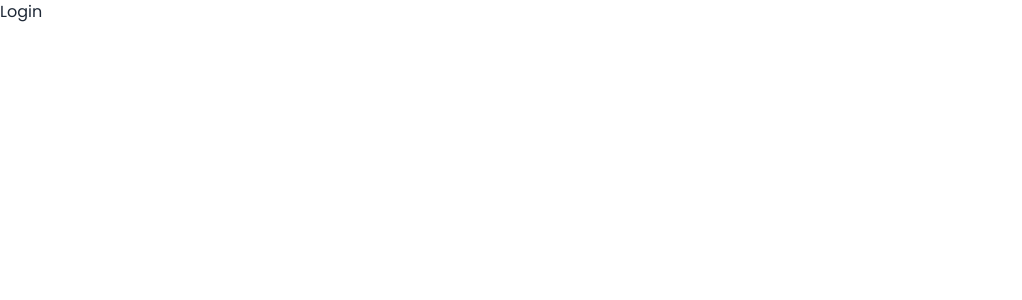
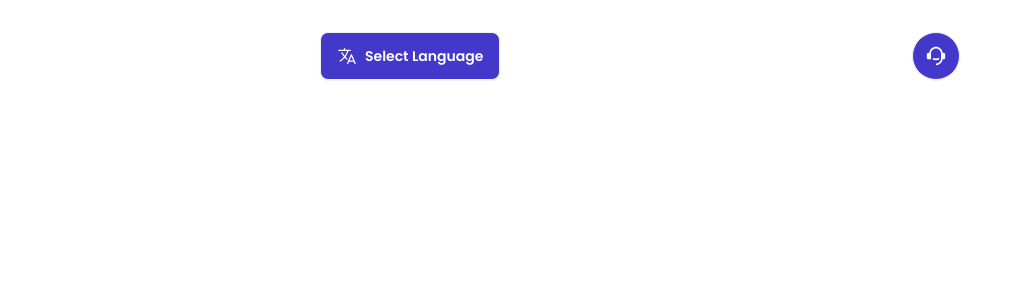
Before and after one commit to nnzaliunx/zalora, a React (Vite) app: page /login in a window 1280 px wide. Shown: the top 300 px of the page, without its empty margins (0-1022 px from the left). Built offline with nearby package versions, Linux system fonts and the light colour scheme.

Commit message:
loginpage setup

```diff
--- a/src/pages/Index.jsx
+++ b/src/pages/Index.jsx
@@ -1,6 +1,6 @@
 import React from "react";
 import MainWrapper from "../components/shared/MainWrapper";
-import Header from "../components/index/Header";
+import Header from "../components/shared/Header";
 import Hero from "../components/index/Hero";
 import Card from "../components/index/Card";
 import Footer from "../components/index/Footer";
--- a/src/pages/Login.jsx
+++ b/src/pages/Login.jsx
@@ -1,9 +1,13 @@
-import React from 'react'
+import React from "react";
+import Header from "../components/shared/Header";
+import MainWrapper from "../components/shared/MainWrapper";
 
 const Login = () => {
   return (
-    <div>Login</div>
-  )
-}
+    <MainWrapper>
+      <Header />
+    </MainWrapper>
+  );
+};
 
-export default Login
+export default Login;
```
Also changed, not shown: src/components/shared/Header.jsx (renamed from src/components/index/Header.jsx).
